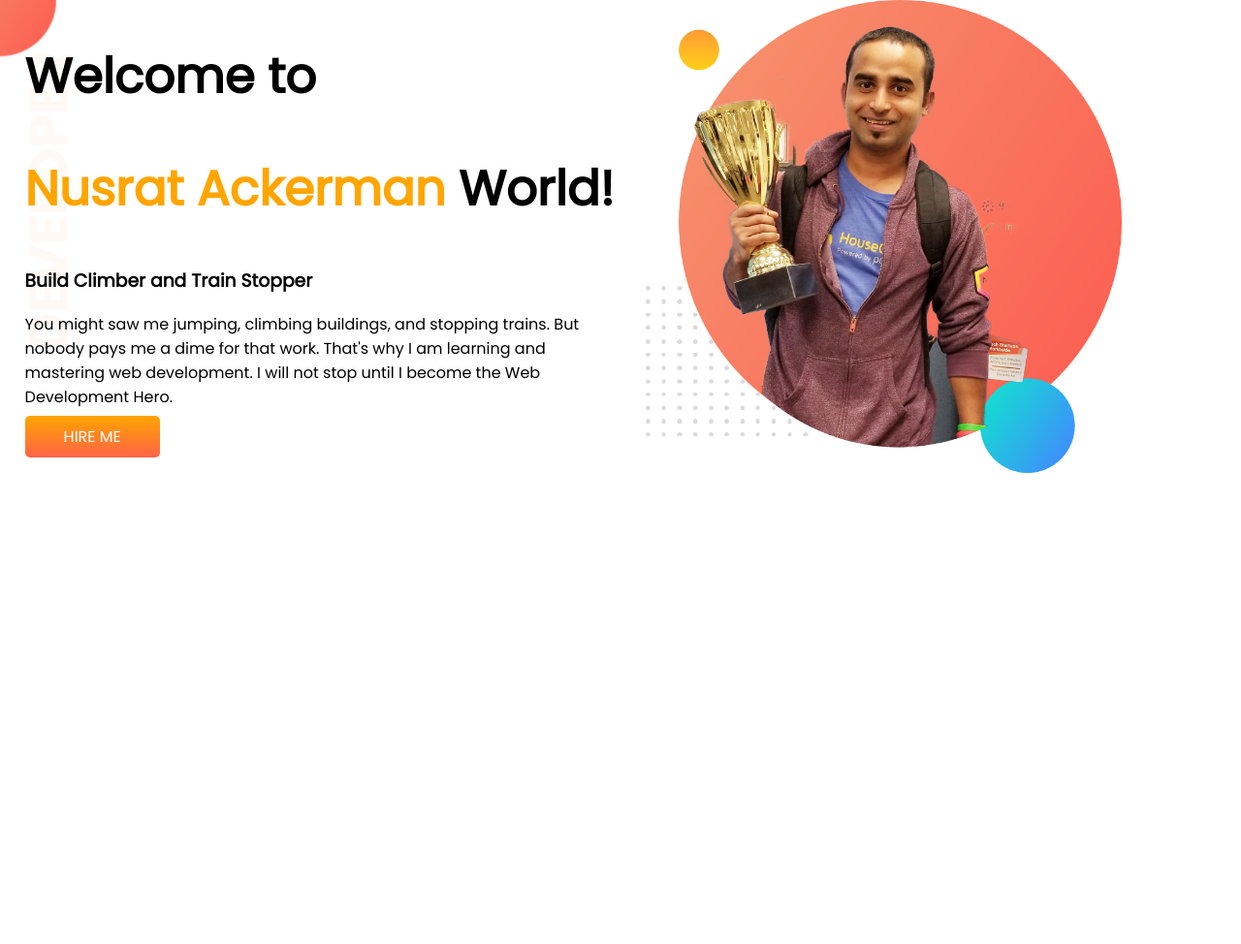
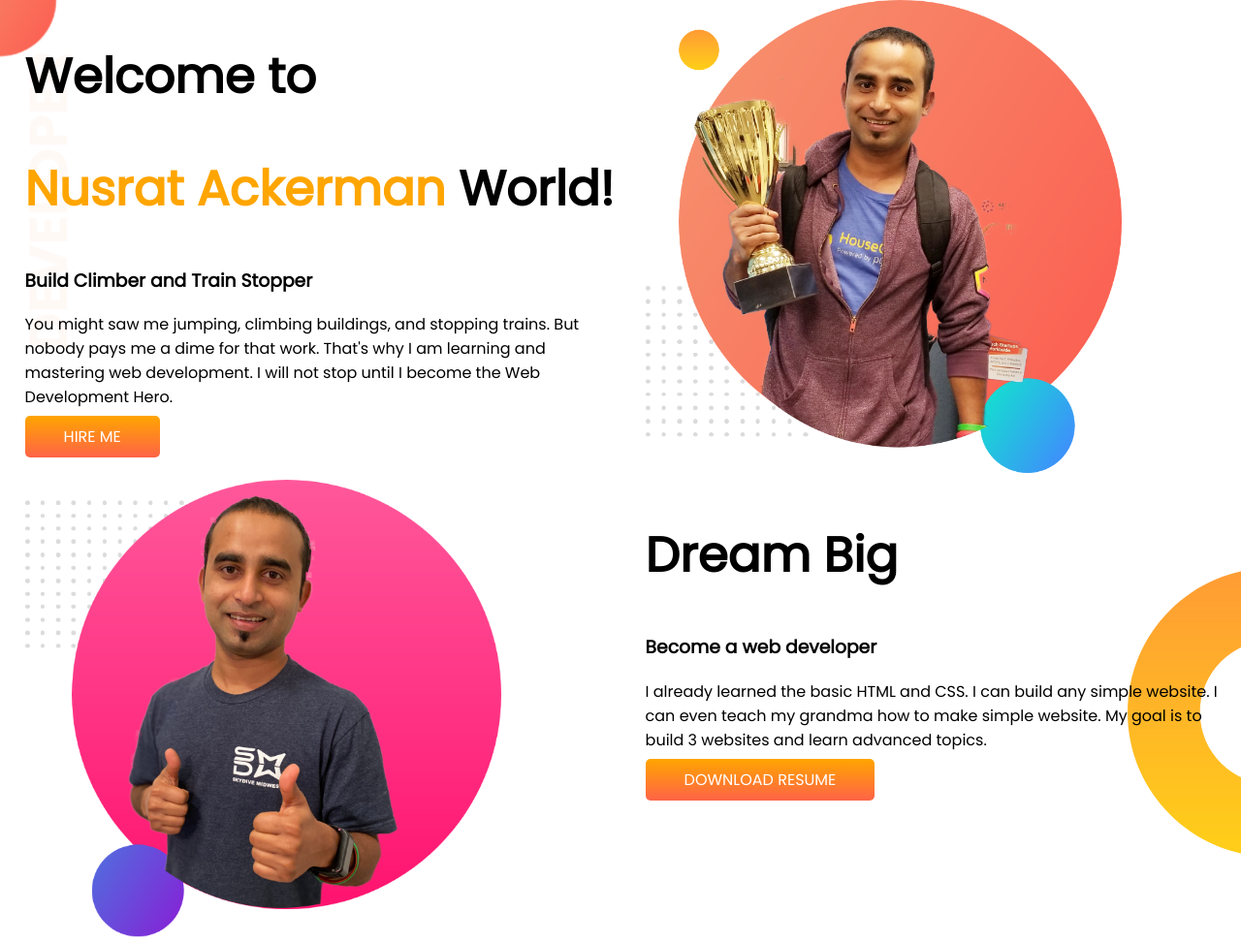
Before and after one commit to nusrat-git/developer-portfolio, a plain HTML site: page index.html in a window 1280 px wide. Shown: the whole page at 97% size. Before the commit the page ends 800 px from the top, so only its background shows below. Drawn offline with Linux system fonts and the light colour scheme.

Commit message:
section 2

```diff
--- a/index.html
+++ b/index.html
@@ -31,6 +31,19 @@
         </div>
 
     </section>
+    <section class="dream">
+        <div class="half-width">
+            <img src="/images/jhankar2.png" alt="">
+        </div>
+        <div class="half-width">
+            <h1>Dream Big</h1>
+            <h3>Become a web developer</h3>
+            <p>I already learned the basic HTML and CSS. I can build any simple website. I can even teach my grandma how
+                to make simple website. My goal is to build 3 websites and learn advanced topics.</p>
+            <a href="https://programminghero1.github.io/developer-portfolio/" class="link-button">DOWNLOAD RESUME</a>
+        </div>
+    </section>
+
 </body>
 
 </html>
--- a/style.css
+++ b/style.css
@@ -36,3 +36,9 @@ section {
     background-repeat: no-repeat;
 
 }
+.dream{
+    background-image: url(/images/dream-bg.png);
+    background-repeat: no-repeat;
+    background-position: right;
+
+}
```
